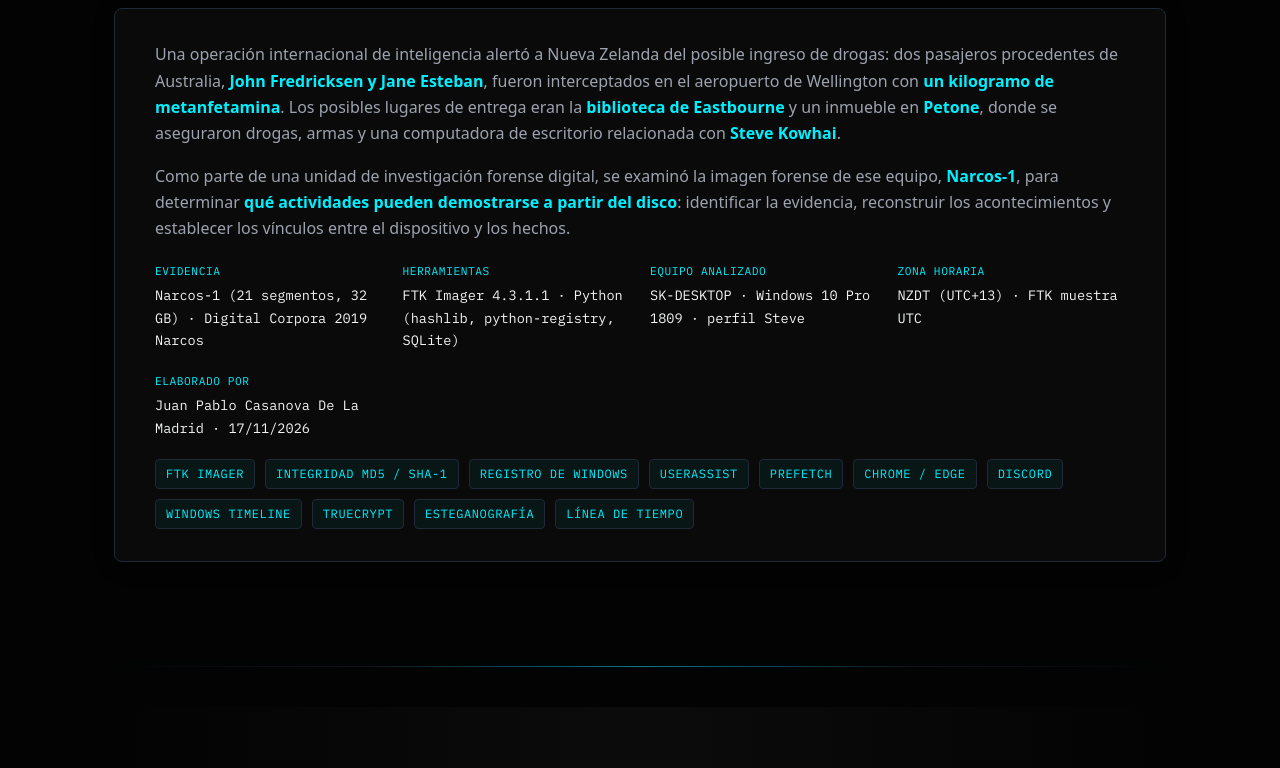
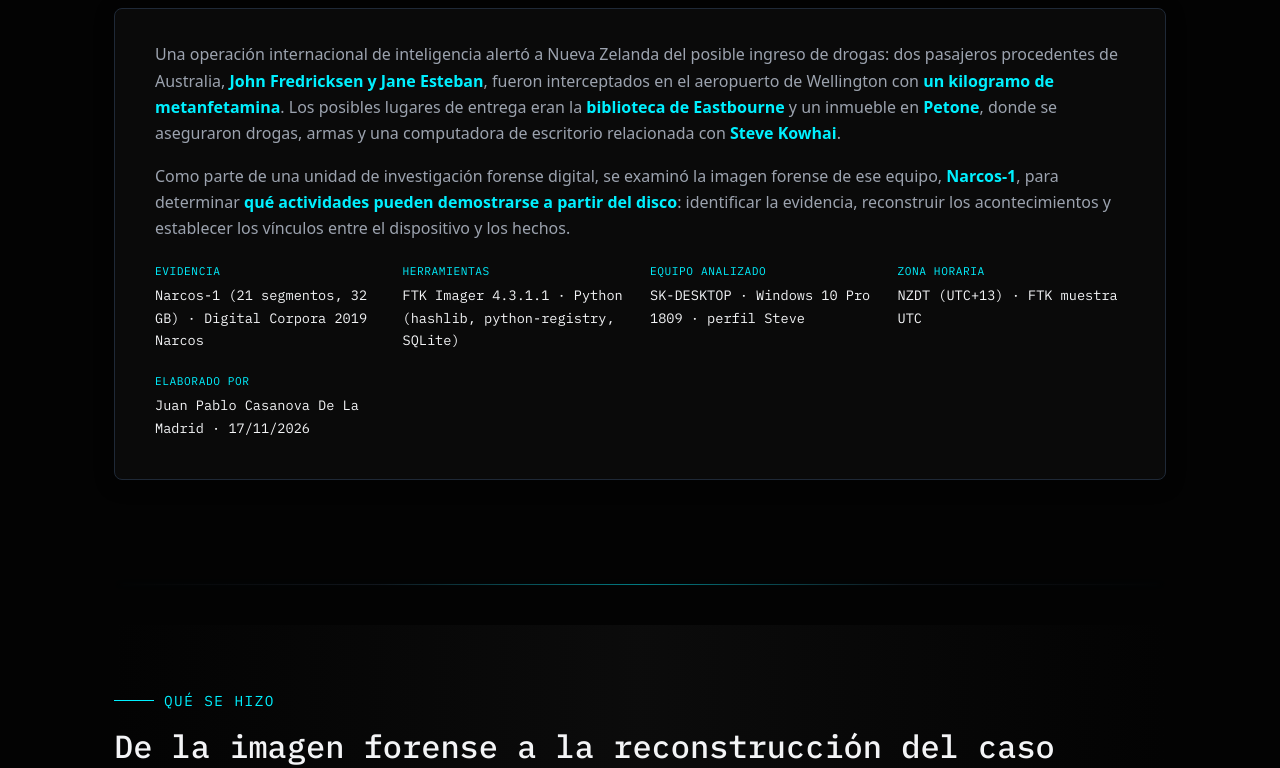
Before and after one commit to 175329/portafolio-Programacion-WAP, a plain HTML site: page proyectoP3.html in a window 1280 px wide. Shown: the part 325-1093 px from the top of the page. Drawn offline with Linux system fonts and the light colour scheme.

Commit message:
PR03: quita las etiquetas del encabezado

```diff
--- a/proyectoP3.html
+++ b/proyectoP3.html
@@ -271,7 +271,6 @@ figure.evidence.evidence-sm img { width: auto; max-width: 100%; }
   white-space: pre;
 }
 .qa-table td.qa-answer { white-space: nowrap; }
-.badge-row { display: flex; gap: 10px; flex-wrap: wrap; margin-top: 20px; }
 .info-grid {
   display: grid;
   grid-template-columns: repeat(auto-fit, minmax(260px, 1fr));
@@ -347,19 +346,6 @@ figure.evidence figcaption, .panel p, .panel li { overflow-wrap: anywhere; }
         <div class="meta-panel-item"><span class="meta-label">Equipo analizado</span><span class="meta-value">SK-DESKTOP · Windows 10 Pro 1809 · perfil Steve</span></div>
         <div class="meta-panel-item"><span class="meta-label">Zona horaria</span><span class="meta-value">NZDT (UTC+13) · FTK muestra UTC</span></div>
         <div class="meta-panel-item"><span class="meta-label">Elaborado por</span><span class="meta-value">Juan Pablo Casanova De La Madrid · 17/11/2026</span></div>
-      </div>
-      <div class="badge-row">
-        <span class="badge">FTK Imager</span>
-        <span class="badge">Integridad MD5 / SHA-1</span>
-        <span class="badge">Registro de Windows</span>
-        <span class="badge">UserAssist</span>
-        <span class="badge">Prefetch</span>
-        <span class="badge">Chrome / Edge</span>
-        <span class="badge">Discord</span>
-        <span class="badge">Windows Timeline</span>
-        <span class="badge">TrueCrypt</span>
-        <span class="badge">Esteganografía</span>
-        <span class="badge">Línea de tiempo</span>
       </div>
     </div>
   </section>
```
